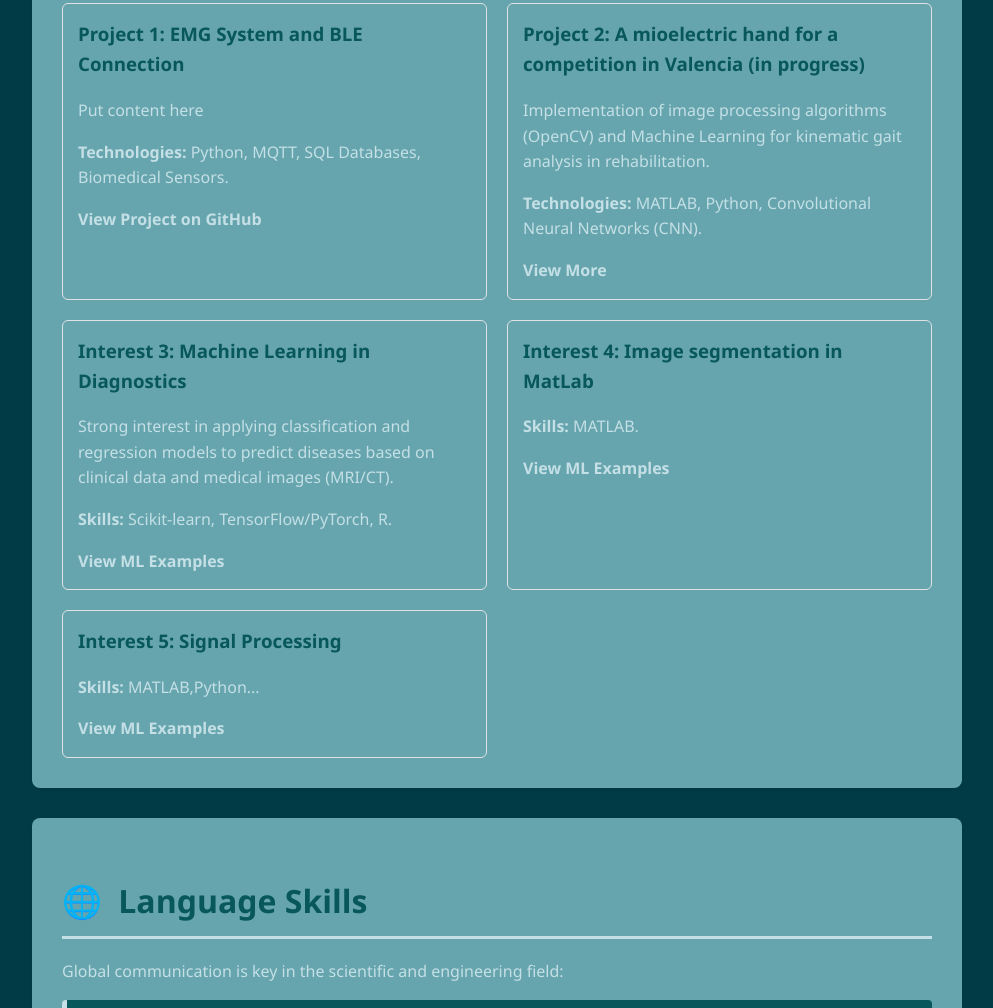
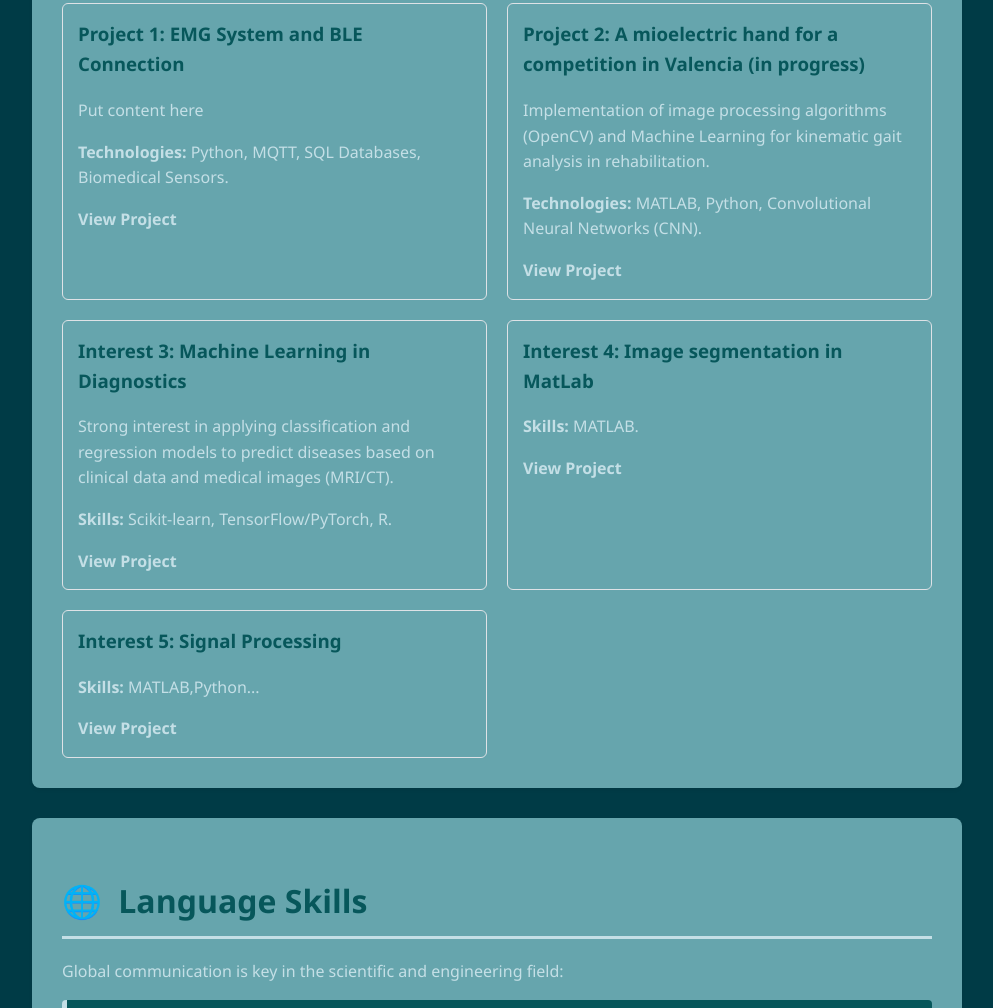
Before and after one commit to i-am-sara/i-am-sara.io, a plain HTML site: page index.html in a window 1280 px wide. Shown: the part 1186-2194 px from the top of the page, without its empty margins (143-1136 px from the left). Drawn offline with Linux system fonts and the light colour scheme.

Commit message:
Fix project links to point to projects.html

```diff
--- a/index.html
+++ b/index.html
@@ -272,33 +272,33 @@
                     <h3>Project 1: EMG System and BLE Connection</h3>
                     <p>Put content here</p>
                     <p><strong>Technologies:</strong> Python, MQTT, SQL Databases, Biomedical Sensors.</p>
-                    <a href="[Link a GitHub o Demo del Proyecto 1]" target="_blank">View Project on GitHub</a>
+                    <a href="projects.htnl" target="_blank">View Project</a>
                 </div>
 
                 <div class="project-card">
                     <h3>Project 2: A mioelectric hand for a competition in Valencia (in progress)</h3>
                     <p>Implementation of image processing algorithms (OpenCV) and Machine Learning for kinematic gait analysis in rehabilitation.</p>
                     <p><strong>Technologies:</strong> MATLAB, Python, Convolutional Neural Networks (CNN).</p>
-                    <a href="[Link a GitHub o Demo del Proyecto 2]" target="_blank">View More</a>
+                    <a href="projects.htnl" target="_blank">View Project</a>
                 </div>
 
                 <div class="project-card">
                     <h3>Interest 3: Machine Learning in Diagnostics</h3>
                     <p>Strong interest in applying classification and regression models to predict diseases based on clinical data and medical images (MRI/CT).</p>
                     <p><strong>Skills:</strong> Scikit-learn, TensorFlow/PyTorch, R.</p>
-                    <a href="[Link a un repositorio de ejemplos de ML]" target="_blank">View ML Examples</a>
+                    <a href="projects.htnl" target="_blank">View Project</a>
                 </div>
                 <div class="project-card">
                     <h3>Interest 4: Image segmentation in MatLab</h3>
                     <p></p>
                     <p><strong>Skills:</strong> MATLAB.</p>
-                    <a href="[Link a un repositorio de ejemplos de ML]" target="_blank">View ML Examples</a>
+                    <a href="projects.htnl" target="_blank">View Project</a>
                 </div>
                 <div class="project-card">
                     <h3>Interest 5: Signal Processing </h3>
                     <p></p>
                     <p><strong>Skills:</strong> MATLAB,Python...</p>
-                    <a href="[Link a un repositorio de ejemplos de ML]" target="_blank">View ML Examples</a>
+                    <a href="projects.htnl" target="_blank">View Project</a>
                 </div>
 
 
```
